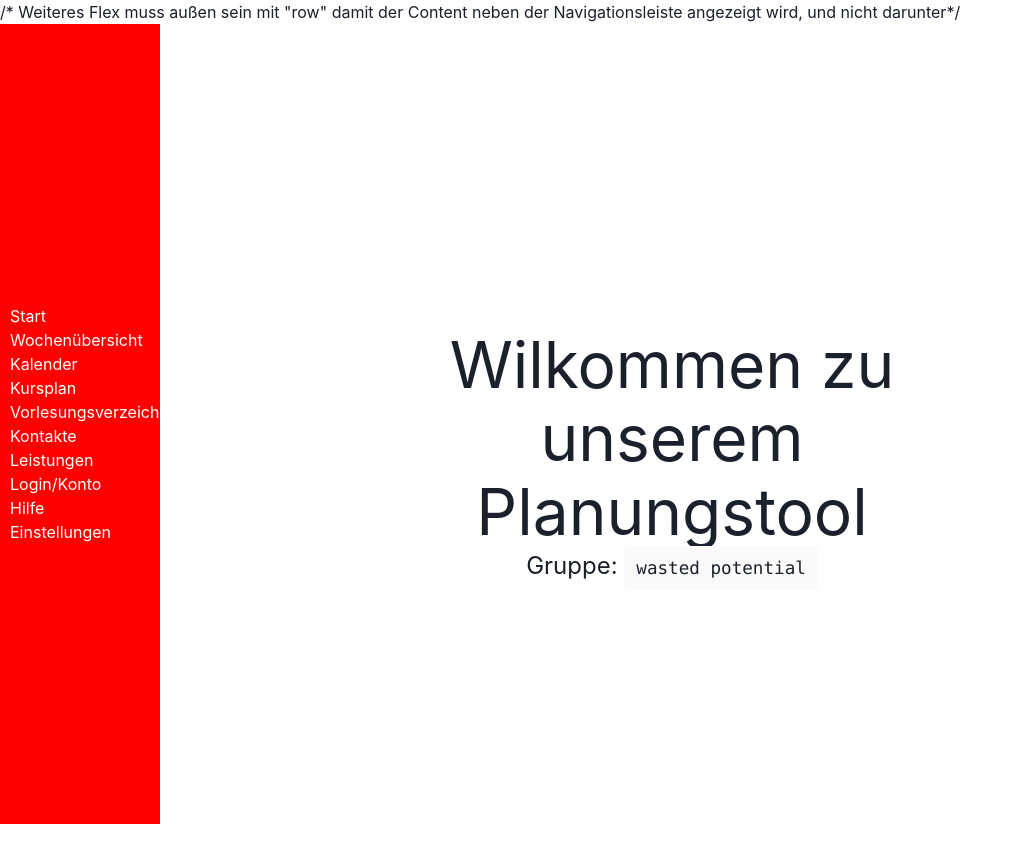
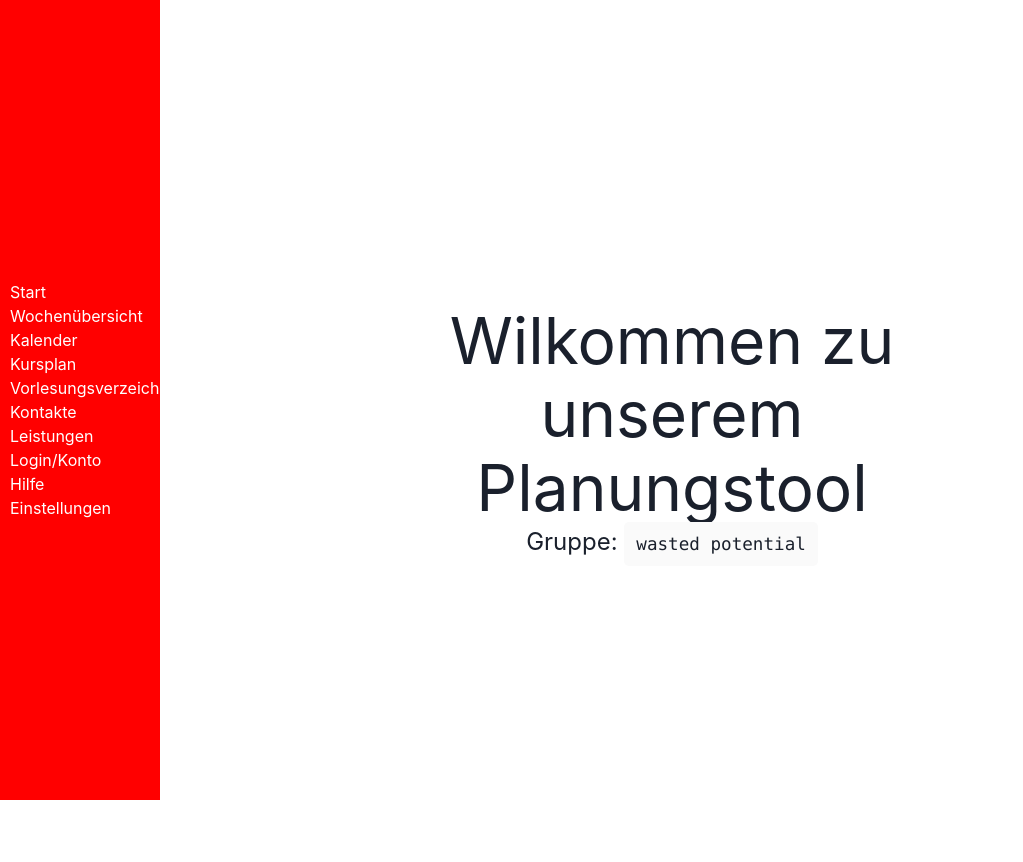
Before and after one commit to ChristianKuenzel/DHBW-Anwendungsprojekt, a Next.js app: page / in a window 1280 px wide. Shown: the top 862 px of the page, without its empty margins (0-1023 px from the left). Built offline with nearby package versions, Linux system fonts and the light colour scheme.

Commit message:
Kommentar hinzugefügt

```diff
--- a/components/Layout.jsx
+++ b/components/Layout.jsx
@@ -4,7 +4,7 @@ import Nav from './Nav';
 const Layout = ({ children }) => {
     return (
         <>
-            /* Weiteres Flex muss außen sein mit "row" damit der Content neben der Navigationsleiste angezeigt wird, und nicht darunter*/
+            {/* Weiteres Flex muss außen sein mit "row" damit der Content neben der Navigationsleiste angezeigt wird, und nicht darunter*/}
             <Flex direction="row">
                 <Nav />
                 <Flex direction="column" padding="8">
```
